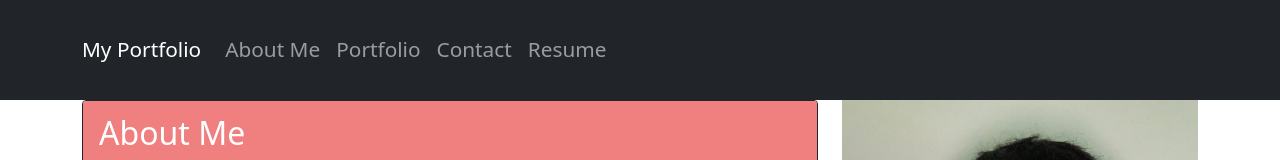
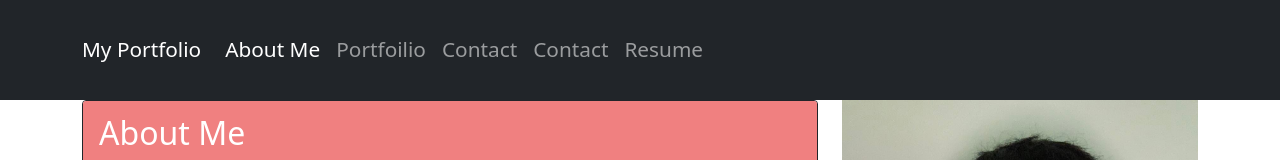
Before and after one commit to Pillifino/h20_reactPortfolio, a React (Create React App) app: page / in a window 1280 px wide. Shown: the top 160 px of the page. Built offline with nearby package versions, Linux system fonts and the light colour scheme.

Commit message:
Reorganized folder structure need to create content for other other pages now!

```diff
--- a/src/App.js
+++ b/src/App.js
@@ -1,30 +1,6 @@
-import About from './components/About';
-import Header from './components/Nav'
+import React from "react";
+import PortfolioContainer from "./components/PortfolioContainer";
 
-// Pass users array to the List component as a prop
-export default function App() {
-  // new state to store page name
-  const handleClick = (event) => {
-    if (event.target.innerText==='About Me'){
-        // set state to store page name
-    }
-    console.log(event.target)
-    console.log(event.target.innerText)
-    console.log(`New value of count`);
-  };
+const App = () => <PortfolioContainer />;
 
-  const renderPage = () => {
-    //if(newState === "About Me"){
-    // return <About />
-    //}else if(newState === "")
-  }
-  return (
-    <>
-      <Header
-      handleClick={handleClick}
-      />
-      <About/>
-      {renderPage()}
-    </>
-  );
-}
+export default App;
--- /dev/null
+++ b/src/components/Contact.js
@@ -0,0 +1,22 @@
+import React from 'react';
+
+export default function Contact() {
+    return (
+      <div>
+        <h1>Contact Page</h1>
+        <p>
+          Integer cursus bibendum sem non pretium. Vestibulum in aliquet sem, quis
+          molestie urna. Aliquam semper ultrices varius. Aliquam faucibus sit amet
+          magna a ultrices. Aenean pellentesque placerat lacus imperdiet
+          efficitur. In felis nisl, luctus non ante euismod, tincidunt bibendum
+          mi. In a molestie nisl, eu sodales diam. Nam tincidunt lacus quis magna
+          posuere, eget tristique dui dapibus. Maecenas fermentum elementum
+          faucibus. Quisque nec metus vestibulum, egestas massa eu, sollicitudin
+          ipsum. Nulla facilisi. Sed ut erat ligula. Nam tincidunt nunc in nibh
+          dictum ullamcorper. Class aptent taciti sociosqu ad litora torquent per
+          conubia nostra, per inceptos himenaeos. Etiam ornare rutrum felis at
+          rhoncus. Etiam vel condimentum magna, quis tempor nulla.
+        </p>
+      </div>
+    );
+  }
--- a/src/components/Nav.js
+++ /dev/null
@@ -1,34 +0,0 @@
-// CSS Imports
-import React from 'react';
-import '../Styles/Nav.css';
-// React Bootstrap Imports
-import Container from "react-bootstrap/Container";
-import Nav from "react-bootstrap/Nav";
-import Navbar from "react-bootstrap/Navbar";
-
-const styles = {
-  navbarStyle: {
-    background: '',
-    justifyContent: '',
-  },
-};
-
-function Header({handleClick}) {
-  return (
-    <>
-      <Navbar bg="dark" variant="dark" className='navbar'>
-        <Container>
-          <Navbar.Brand href="#home">My Portfolio</Navbar.Brand>
-          <Nav className="me-auto">
-            <Nav.Link onClick={handleClick} href="#home">About Me</Nav.Link>
-            <Nav.Link href="#features">Portfolio</Nav.Link>
-            <Nav.Link href="#pricing">Contact</Nav.Link>
-            <Nav.Link href="#pricing">Resume</Nav.Link>
-          </Nav>
-        </Container>
-      </Navbar>
-    </>
-  );
-}
-
-export default Header;
--- /dev/null
+++ b/src/components/NavTabs.js
@@ -0,0 +1,75 @@
+// CSS Imports
+import React from "react";
+import "../Styles/Nav.css";
+// React Bootstrap Imports
+import Container from "react-bootstrap/Container";
+import Nav from "react-bootstrap/Nav";
+import Navbar from "react-bootstrap/Navbar";
+
+const styles = {
+  navbarStyle: {
+    background: "",
+    justifyContent: "",
+  },
+};
+
+function NavTabs({ currentPage, handlePageChange }) {
+  return (
+    <>
+      <Navbar bg="dark" variant="dark" className="navbar">
+        <Container>
+          <Navbar.Brand href="#home">My Portfolio</Navbar.Brand>
+          <Nav className="me-auto">
+            <Nav.Link
+              href="#About"
+              onClick={() => handlePageChange("About")}
+              className={
+                currentPage === "About" ? "nav-link active" : "nav-link"
+              }
+            >
+              About Me
+            </Nav.Link>
+            <Nav.Link
+              href="#Portfoilio"
+              onClick={() => handlePageChange("Portfoilio")}
+              className={
+                currentPage === "Portfoilio" ? "nav-link active" : "nav-link"
+              }
+            >
+              Portfoilio
+            </Nav.Link>
+            <Nav.Link
+              href="#Contact"
+              onClick={() => handlePageChange("Contact")}
+              className={
+                currentPage === "Contact" ? "nav-link active" : "nav-link"
+              }
+            >
+              Contact
+            </Nav.Link>
+            <Nav.Link
+              href="#Contact"
+              onClick={() => handlePageChange("Contact")}
+              className={
+                currentPage === "Contact" ? "nav-link active" : "nav-link"
+              }
+            >
+              Contact
+            </Nav.Link>
+            <Nav.Link
+              href="#Resume"
+              onClick={() => handlePageChange("Resume")}
+              className={
+                currentPage === "Resume" ? "nav-link active" : "nav-link"
+              }
+            >
+              Resume
+            </Nav.Link>
+          </Nav>
+        </Container>
+      </Navbar>
+    </>
+  );
+}
+
+export default NavTabs;
--- /dev/null
+++ b/src/components/Portfolio.js
@@ -0,0 +1,24 @@
+import React from 'react';
+
+export default function Blog() {
+  return (
+    <div>
+      <h1>Blog Page</h1>
+      <p>
+        Donec a volutpat quam. Curabitur nec varius justo, sed rutrum ligula.
+        Curabitur pellentesque turpis sit amet eros iaculis, a mollis arcu
+        dictum. Ut vel ante eget massa ornare placerat. Etiam nisl orci, finibus
+        sodales volutpat et, hendrerit ut dolor. Suspendisse porta dictum nunc,
+        sed pretium risus rutrum eget. Nam consequat, ligula in faucibus
+        vestibulum, nisi justo laoreet risus, luctus luctus mi lacus sit amet
+        libero. Class aptent taciti sociosqu ad litora torquent per conubia
+        nostra, per inceptos himenaeos. Mauris pretium condimentum tellus eget
+        lobortis. Interdum et malesuada fames ac ante ipsum primis in faucibus.
+        Donec placerat accumsan mi, ut congue neque placerat eu. Donec nec ipsum
+        in velit pellentesque vehicula sit amet at augue. Maecenas aliquam
+        bibendum congue. Pellentesque semper, lectus non ullamcorper iaculis,
+        est ligula suscipit velit, sed bibendum turpis dui in sapien.
+      </p>
+    </div>
+  );
+}
--- /dev/null
+++ b/src/components/PortfolioContainer.js
@@ -0,0 +1,36 @@
+import React, { useState } from 'react';
+import NavTabs from './NavTabs'
+import About from './About';
+import Portfolio from './Portfolio'
+import Contact from './Contact'
+import Resume from './Resume'
+
+
+export default function PortfolioContainer() {
+  const [currentPage, setCurrentPage] = useState('About');
+
+  // TODO: Add a comment describing the functionality of this method
+  const renderPage = () => {
+    if (currentPage === 'About') {
+      return <About />;
+    }
+    if (currentPage === 'Portfolio') {
+      return <Portfolio />;
+    }
+    if (currentPage === 'Contact') {
+      return <Contact />;
+    }
+    return <Resume />;
+  };
+
+  const handlePageChange = (page) => setCurrentPage(page);
+
+  return (
+    <div>
+      {/* // TODO: Add a comment describing what we are passing as props */}
+      <NavTabs currentPage={currentPage} handlePageChange={handlePageChange} />
+      {/* // TODO: Add a comment explaining what is happening on the following line */}
+      {renderPage()}
+    </div>
+  );
+}
--- /dev/null
+++ b/src/components/Resume.js
@@ -0,0 +1,22 @@
+import React from 'react';
+
+export default function Contact() {
+  return (
+    <div>
+      <h1>Resume Page</h1>
+      <p>
+        Integer cursus bibendum sem non pretium. Vestibulum in aliquet sem, quis
+        molestie urna. Aliquam semper ultrices varius. Aliquam faucibus sit amet
+        magna a ultrices. Aenean pellentesque placerat lacus imperdiet
+        efficitur. In felis nisl, luctus non ante euismod, tincidunt bibendum
+        mi. In a molestie nisl, eu sodales diam. Nam tincidunt lacus quis magna
+        posuere, eget tristique dui dapibus. Maecenas fermentum elementum
+        faucibus. Quisque nec metus vestibulum, egestas massa eu, sollicitudin
+        ipsum. Nulla facilisi. Sed ut erat ligula. Nam tincidunt nunc in nibh
+        dictum ullamcorper. Class aptent taciti sociosqu ad litora torquent per
+        conubia nostra, per inceptos himenaeos. Etiam ornare rutrum felis at
+        rhoncus. Etiam vel condimentum magna, quis tempor nulla.
+      </p>
+    </div>
+  );
+}
```
